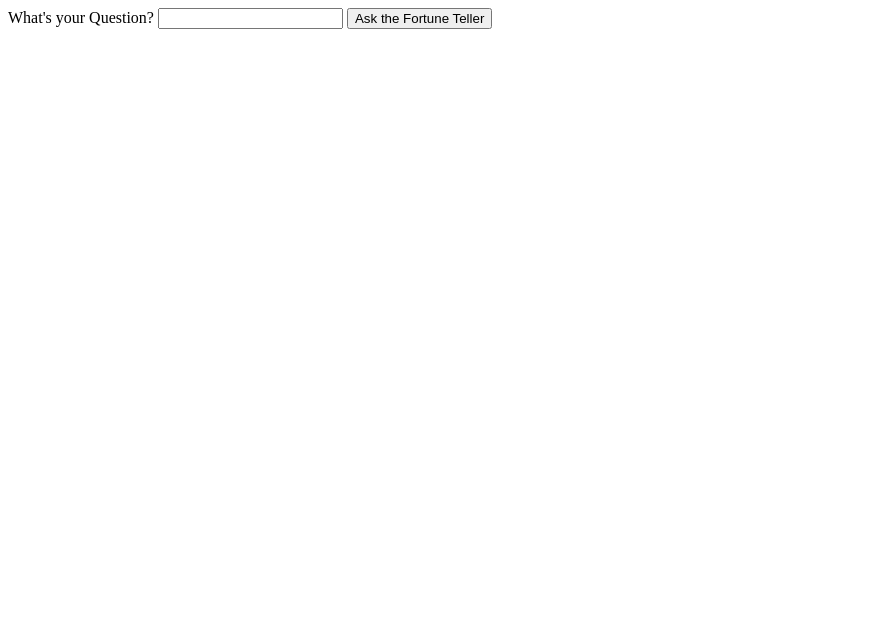
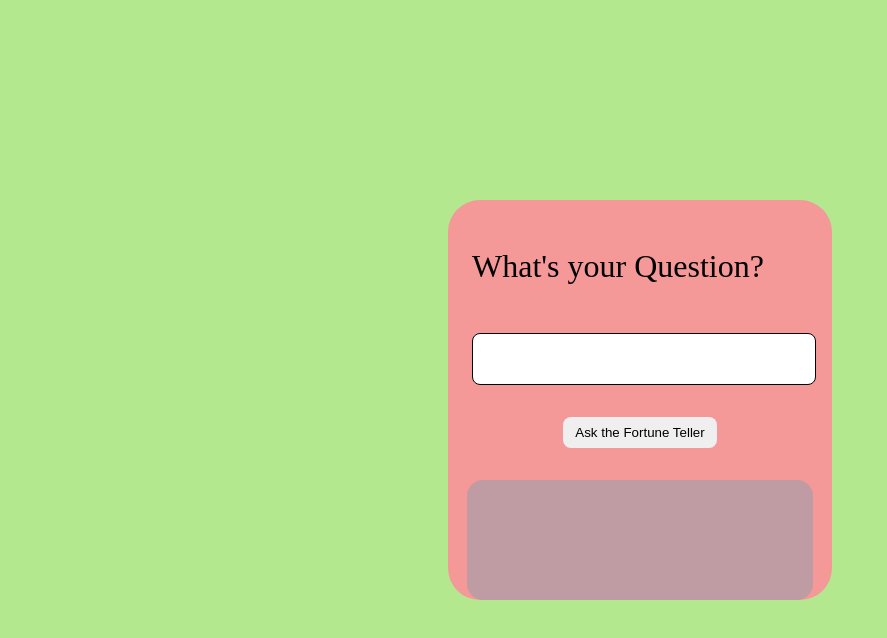
Before and after one commit to twentyonedot/fortune-teller, a plain HTML site: page index.html in a window 1280 px wide. Shown: the whole page, without its empty margins (0-887 px from the left). Drawn offline with Linux system fonts and the light colour scheme.

Commit message:
styling updated

```diff
--- /dev/null
+++ b/css/style.css
@@ -0,0 +1,78 @@
+* {
+	box-sizing: border-box;
+	padding: 0;
+	margin: 0;
+}
+.main-div {
+	width: 100vw;
+	height: 100vh;
+	background: rgb(180, 232, 143);
+	display: flex;
+	justify-content: center;
+	align-items: center;
+}
+#app {
+	width: 30%;
+	height: 50%;
+	background: rgb(244, 152, 152);
+	display: flex;
+	flex-direction: column;
+	border-radius: 2rem;
+}
+
+label {
+	font-size: 2rem;
+	margin: 1rem;
+	margin-left: 0rem;
+	padding: 2rem;
+	padding-left: 1.5rem;
+}
+
+#question {
+	font-size: 1rem;
+	margin: 1rem;
+	margin-left: 1.5rem;
+	margin-top: 0rem;
+	padding: 1rem;
+	border: none;
+	border-radius: 0.5rem;
+	border: 1px solid black;
+	outline: none;
+}
+
+#ask {
+	border: none;
+	padding: 0.5rem;
+	width: 40%;
+	margin: auto;
+	margin-bottom: 0rem;
+	margin-top: 1rem;
+	border-radius: 0.5rem;
+	outline: none;
+}
+
+#answer {
+	width: 90%;
+	height: 30%;
+	font-size: 1.8rem;
+	margin: auto;
+	margin-top: 2rem;
+	padding: 2rem;
+	background: rgba(107, 160, 182, 0.392);
+	border-radius: 1rem;
+	overflow: scroll;
+	word-wrap: break-word;
+}
+
+button:hover {
+	background: rgba(124, 24, 24, 0.55);
+	color: white;
+}
+
+#answer::-webkit-scrollbar {
+	display: none;
+}
+#answer {
+	-ms-overflow-style: none; /* IE and Edge */
+	scrollbar-width: none; /* Firefox */
+}
--- a/index.html
+++ b/index.html
@@ -3,15 +3,18 @@
     <meta charset="UTF-8">
     <meta name="viewport" content="width=device-width, initial-scale=1.0">
     <title>Fortune-Teller</title>
-
+    <link rel="stylesheet" href="./css/style.css">
 </head>
 <body>
-    <form id="app">
-        <label for="question">What's your Question?</label>
-        <input type="text" id="question">
-        <button>Ask the Fortune Teller</button>
-    </form>
-    <div id="answer" aria-live="polite"></div>
+    <div class="main-div">
+        <form id="app">
+            <label for="question">What's your Question?</label>
+            <input type="text" id="question">
+            <button id="ask">Ask the Fortune Teller</button>
+            <div id="answer" aria-live="polite"></div>
+        </form>
+
+    </div>
     <script src="./app.js"></script>
 </body>
 </html>
```
Also changed, not shown: 1 other file.
